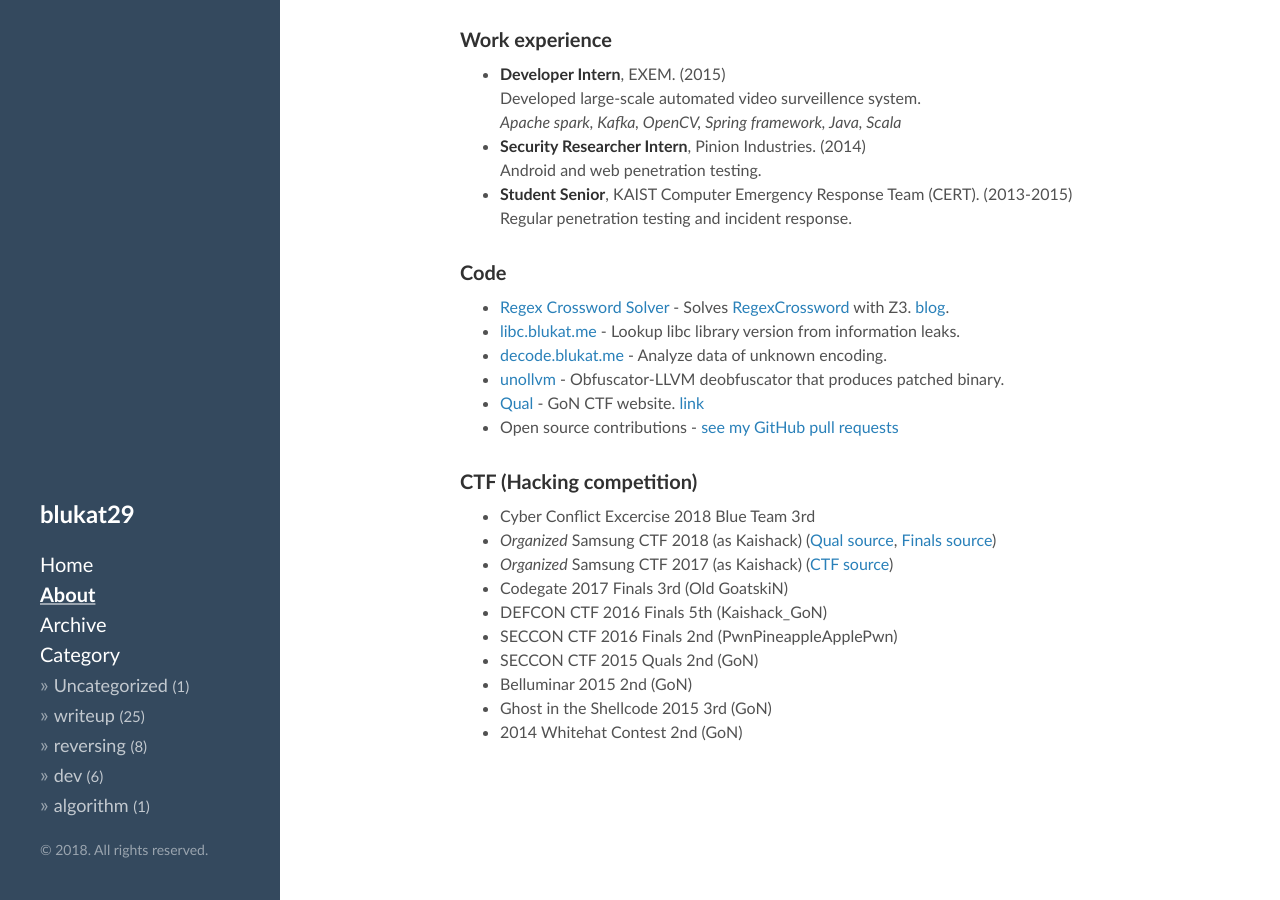
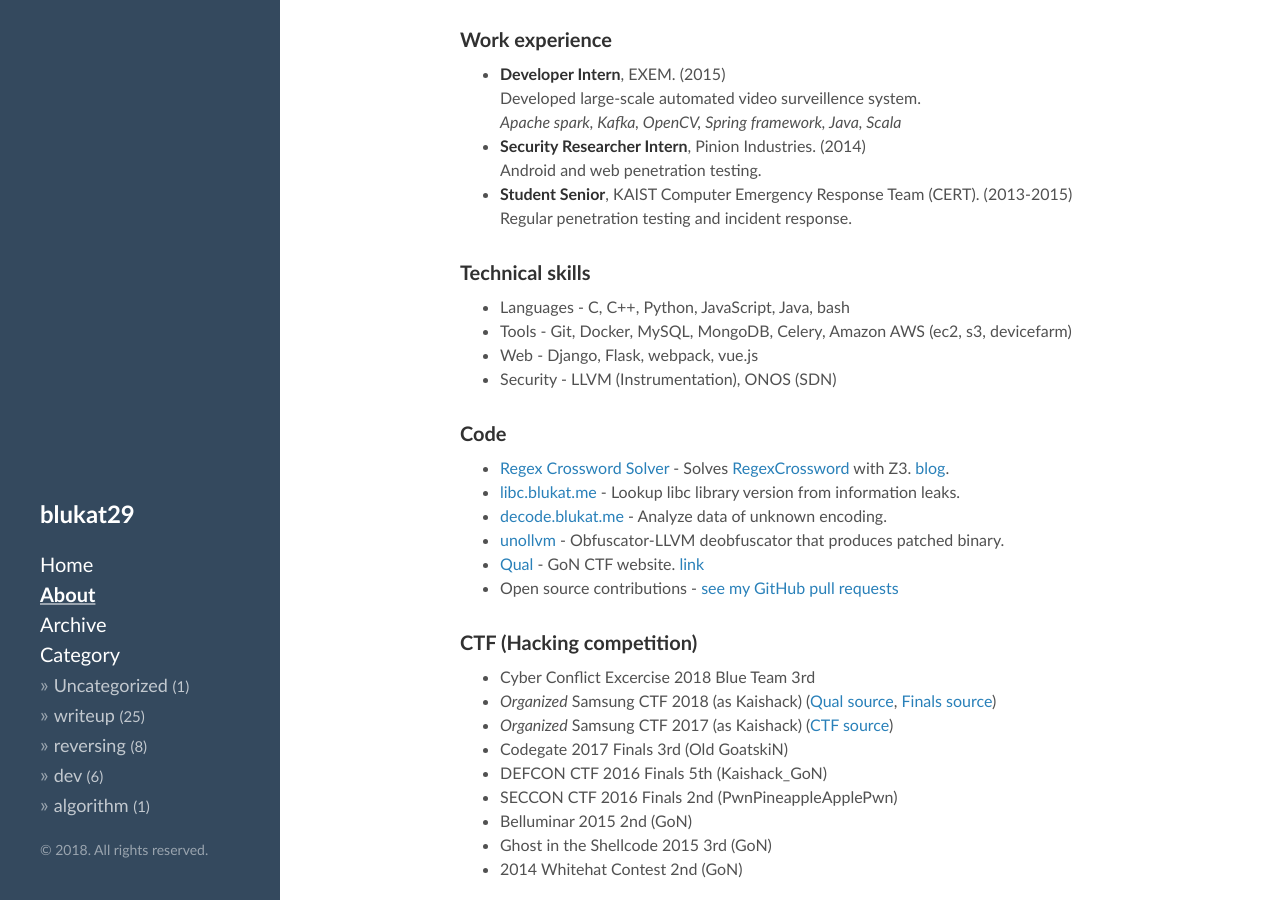
Before and after one commit to blukat29/blukat29.github.io, a Jekyll site: the page built from about.md, in a window 1280 px wide and 900 px high, scrolled down 484 px. Built offline with Jekyll 4.4.1, drawn with Linux system fonts in a browser that asks for light colours.

Commit message:
Update about

```diff
--- a/about.md
+++ b/about.md
@@ -33,6 +33,13 @@
 - **Student Senior**, KAIST Computer Emergency Response Team (CERT). (2013-2015)
   Regular penetration testing and incident response.
 
+### Technical skills
+
+- Languages - C, C++, Python, JavaScript, Java, bash
+- Tools - Git, Docker, MySQL, MongoDB, Celery, Amazon AWS (ec2, s3, devicefarm)
+- Web - Django, Flask, webpack, vue.js
+- Security - LLVM (Instrumentation), ONOS (SDN)
+
 ### Code
 
 - [Regex Crossword Solver](https://github.com/blukat29/regex-crossword-solver) - Solves [RegexCrossword](https://regexcrossword.com/) with Z3. [blog](https://blukat29.github.io/2016/01/regex-crossword-solver/).
@@ -50,7 +57,6 @@
 - Codegate 2017 Finals 3rd (Old GoatskiN)
 - DEFCON CTF 2016 Finals 5th (Kaishack\_GoN)
 - SECCON CTF 2016 Finals 2nd (PwnPineappleApplePwn)
-- SECCON CTF 2015 Quals 2nd (GoN)
 - Belluminar 2015 2nd (GoN)
 - Ghost in the Shellcode 2015 3rd (GoN)
 - 2014 Whitehat Contest 2nd (GoN)
```
